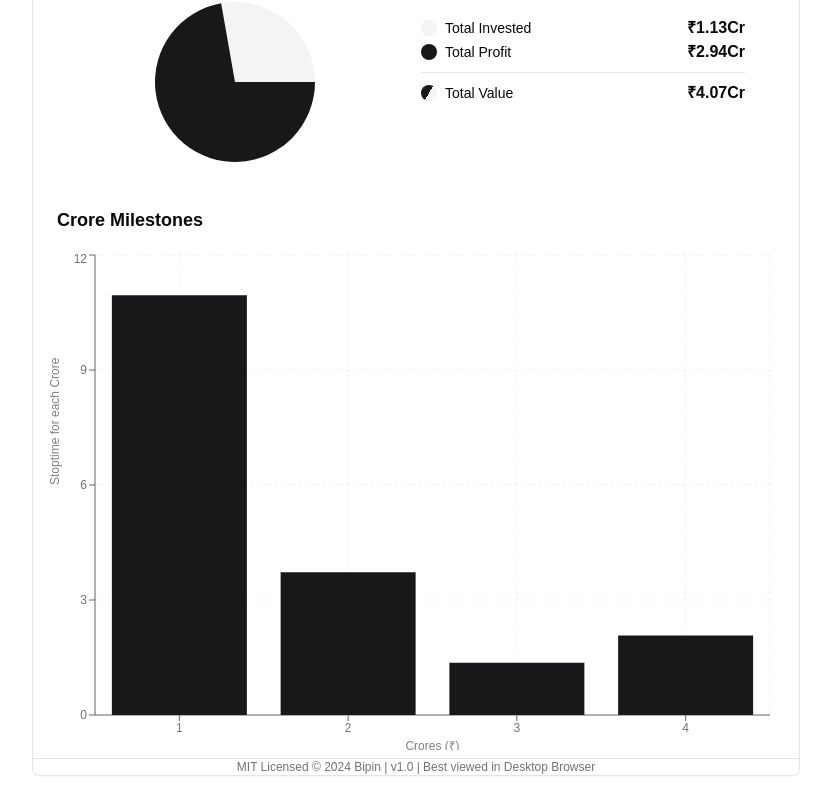
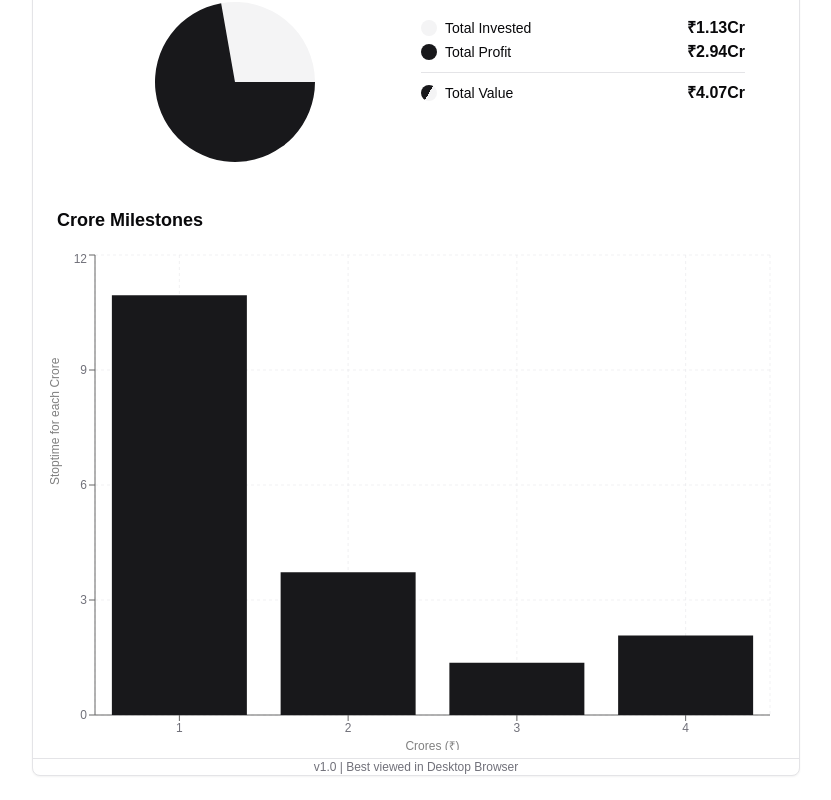
Before and after one commit to bipinkrish/finflow, a Next.js app: page / in a window 1280 px wide. Shown: the part 1110-1910 px from the top of the page, without its empty margins (224-1055 px from the left). Built offline with nearby package versions, Linux system fonts and the light colour scheme.

Commit message:
removed my name

```diff
--- a/src/components/finance-flow.tsx
+++ b/src/components/finance-flow.tsx
@@ -314,7 +314,7 @@ export function FinanceFlow() {
       </CardContent>
       <Separator className="mt-2" />
       <div className="text-center text-xs text-muted-foreground">
-        MIT Licensed © 2024 Bipin | v{version} | Best viewed in Desktop Browser
+        v{version} | Best viewed in Desktop Browser
       </div>
     </Card>
   );
```
